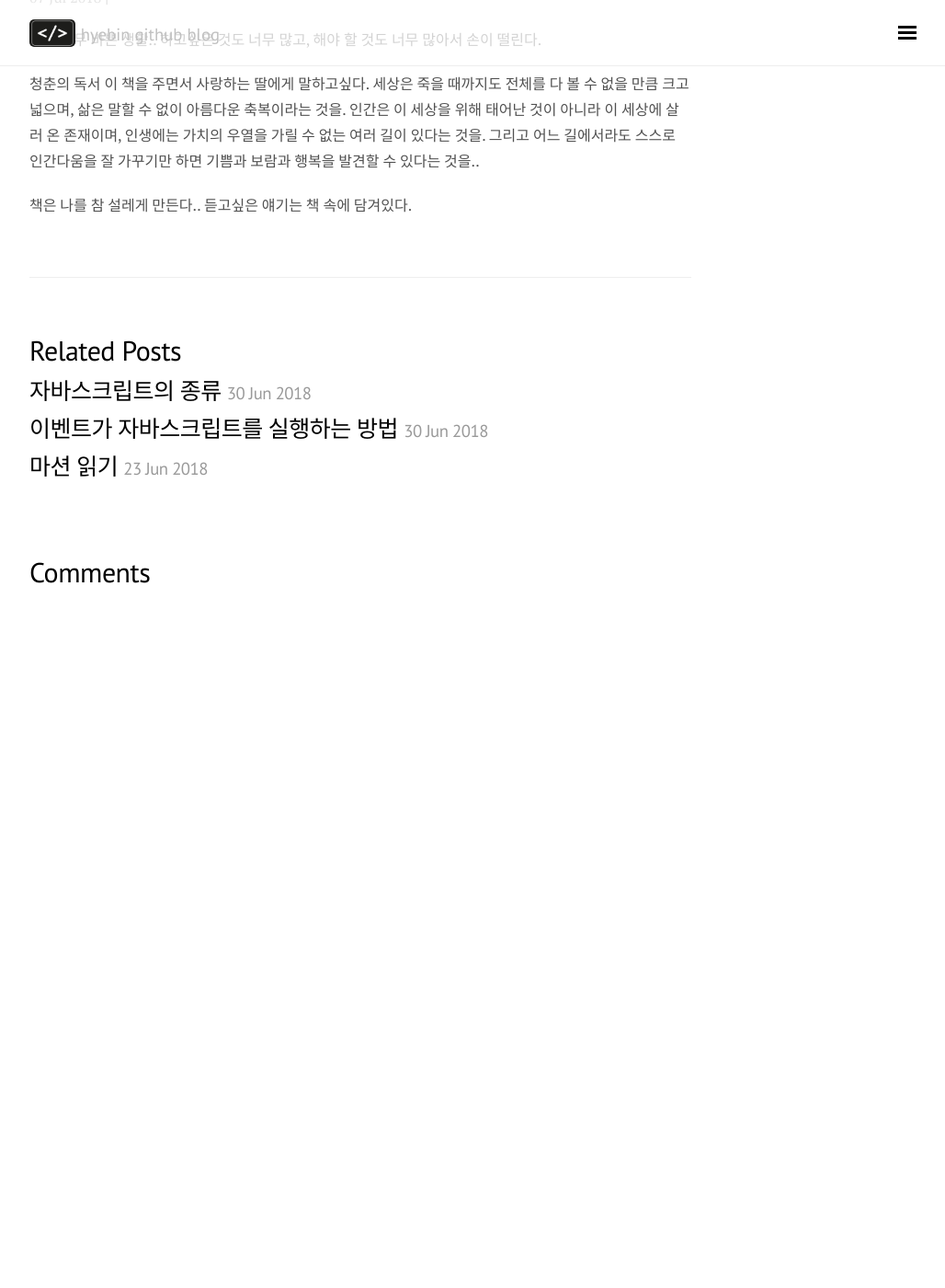
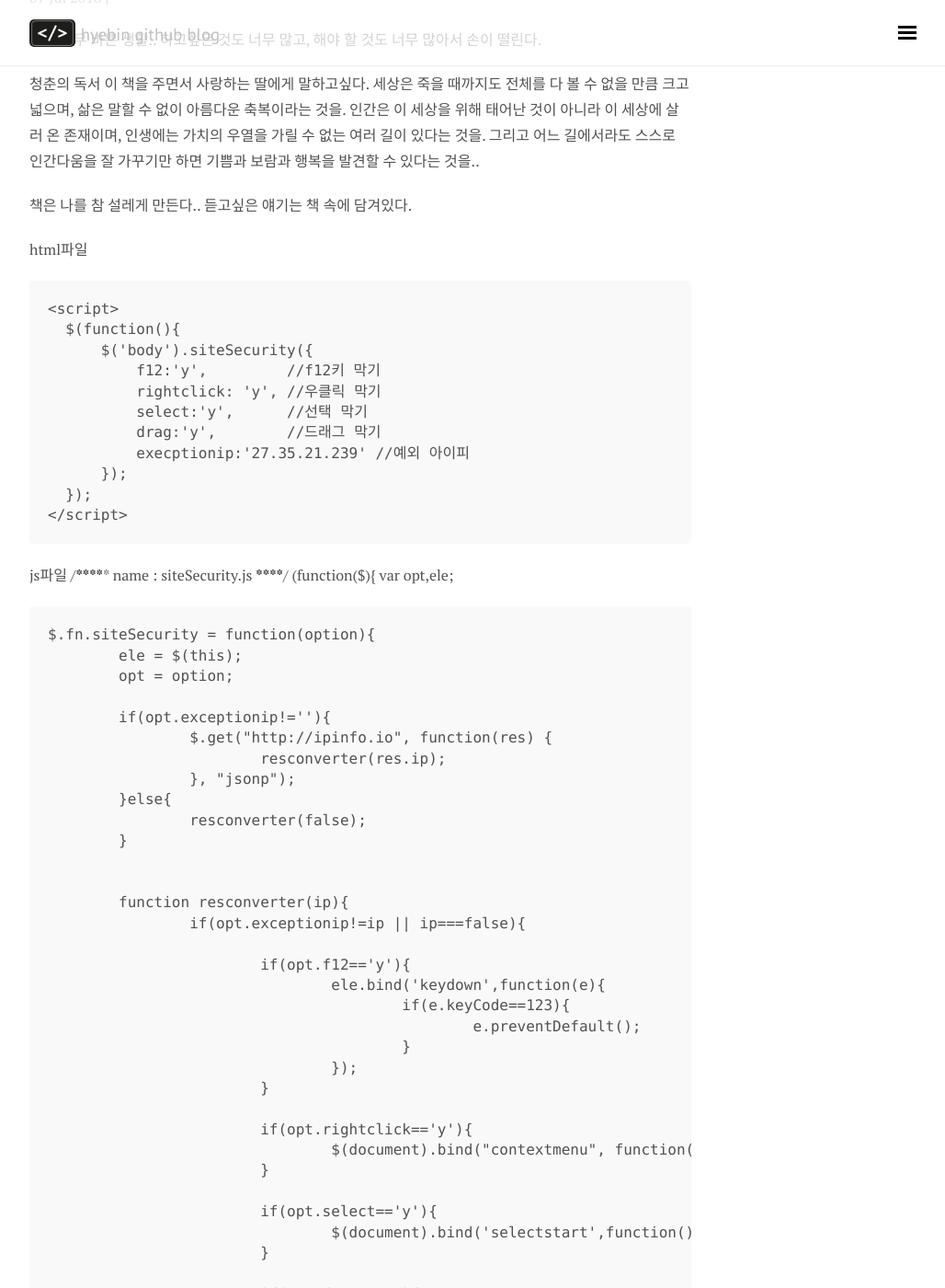
Before and after one commit to hyebinnam/hyebinnam.github.io, a Jekyll site: the page built from _posts/2018-07-07-whats-jekyll.md, in a window 1280 px wide and 1400 px high, scrolled down 195 px. Shown: the whole window at 92% size, without its empty margins (248-1276 px from the left). Built offline with Jekyll 4.4.1, drawn with Linux system fonts in a browser that asks for light colours; nearby versions of some CDN libraries; comment, search, counter and statistics services are not loaded; before the commit the page ends 900 px from its top, so only the background shows below that; some of the changed text lies outside the part shown.

Commit message:
7월 7일 코드추가

```diff
--- a/_posts/2018-07-07-whats-jekyll.md
+++ b/_posts/2018-07-07-whats-jekyll.md
@@ -10,3 +10,68 @@ title: 일상과 공부(<마우스 우클릭 방지// siteSecurity.js)
 이 책을 주면서 사랑하는 딸에게 말하고싶다. 세상은 죽을 때까지도 전체를 다 볼 수 없을 만큼 크고 넓으며, 삶은 말할 수 없이 아름다운 축복이라는 것을. 인간은 이 세상을 위해 태어난 것이 아니라 이 세상에 살러 온 존재이며, 인생에는 가치의 우열을 가릴 수 없는 여러 길이 있다는 것을. 그리고 어느 길에서라도 스스로 인간다움을 잘 가꾸기만 하면 기쁨과 보람과 행복을 발견할 수 있다는 것을..
 
 책은 나를 참 설레게 만든다.. 듣고싶은 얘기는 책 속에 담겨있다.
+
+html파일
+    <script src="/js/siteSecurity.js"></script><!-- 보안 마우스 우클릭 방지 -혜빈 -->
+
+    <script>
+      $(function(){
+          $('body').siteSecurity({
+              f12:'y',         //f12키 막기
+              rightclick: 'y', //우클릭 막기
+              select:'y',      //선택 막기
+              drag:'y',        //드래그 막기
+              execptionip:'27.35.21.239' //예외 아이피
+          });
+      });
+    </script>
+
+
+js파일
+/*************
+name : siteSecurity.js
+************/
+(function($){
+	var opt,ele;
+
+	$.fn.siteSecurity = function(option){
+		ele = $(this);
+		opt = option;
+
+		if(opt.exceptionip!=''){
+			$.get("http://ipinfo.io", function(res) {
+				resconverter(res.ip);
+			}, "jsonp");
+		}else{
+			resconverter(false);
+		}
+
+
+		function resconverter(ip){
+			if(opt.exceptionip!=ip || ip===false){
+
+				if(opt.f12=='y'){
+					ele.bind('keydown',function(e){
+						if(e.keyCode==123){
+							e.preventDefault();
+						}
+					});
+				}
+
+				if(opt.rightclick=='y'){
+					$(document).bind("contextmenu", function(){return false;});
+				}
+
+				if(opt.select=='y'){
+					$(document).bind('selectstart',function() {return false;});
+				}
+
+				if(opt.drag=='y'){
+					$(document).bind('dragstart',function(){return false;});
+				}
+			}
+		}
+
+
+	}
+})(jQuery);
```
